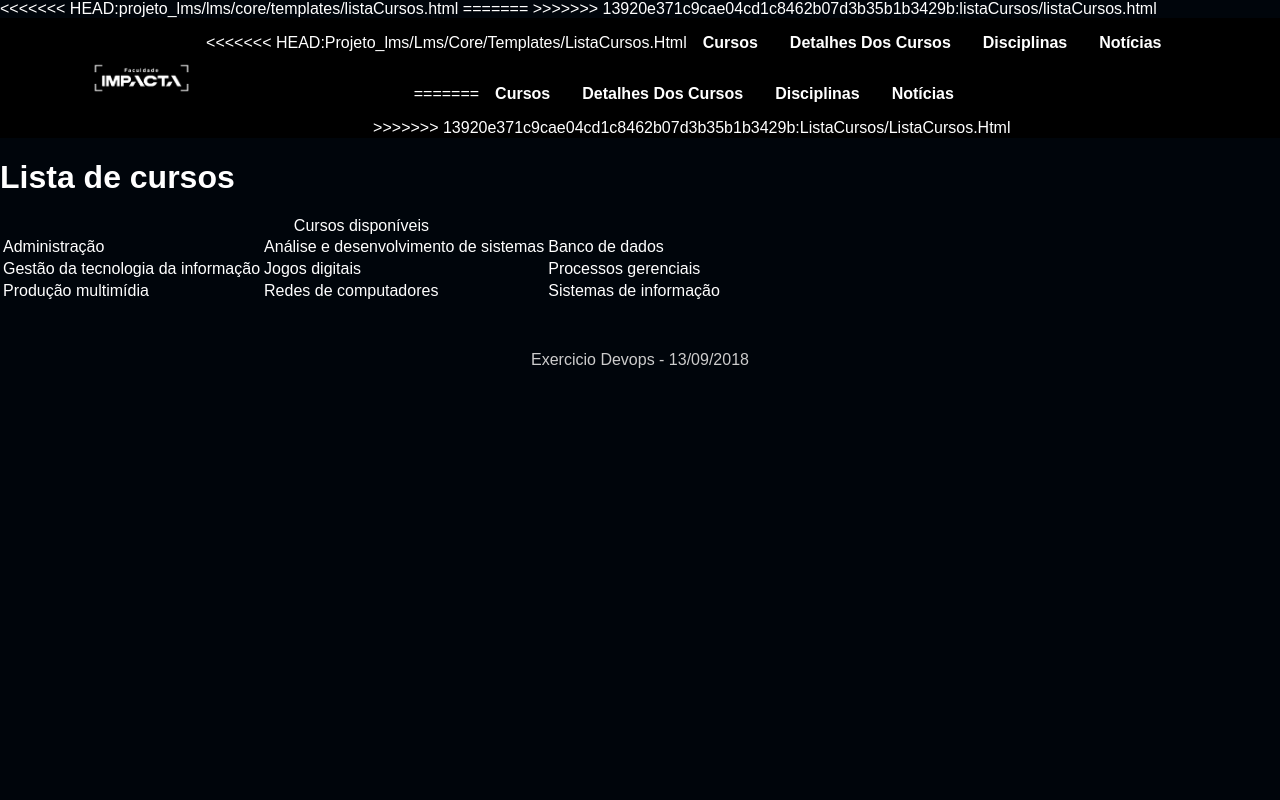
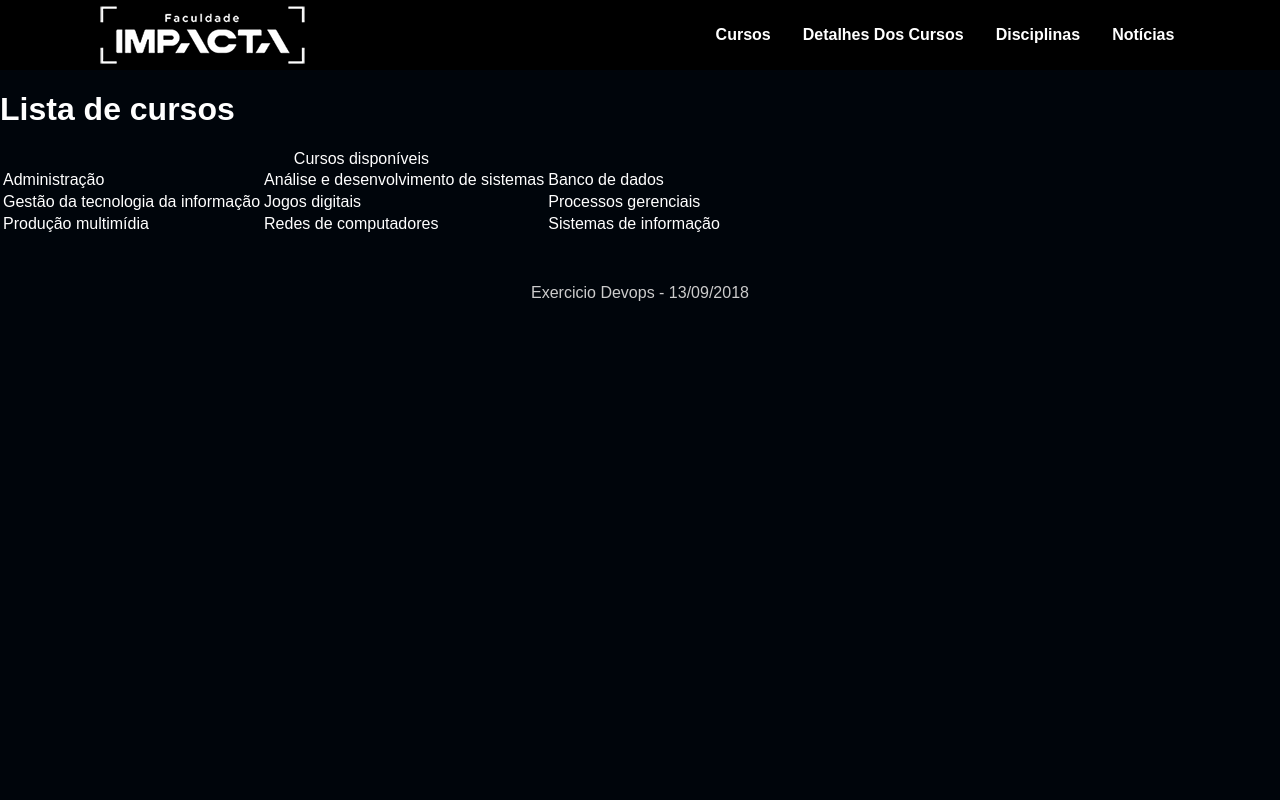
Before and after one commit to ph0980/Projeto-LMS, a Django app: page /listaCursos.html in a window 1280 px wide. Run offline with Django 3.2, Linux system fonts and the light colour scheme.

Commit message:
Update listaCursos.html

```diff
--- a/core/templates/listaCursos.html
+++ b/core/templates/listaCursos.html
@@ -6,11 +6,7 @@
     <meta http-equiv="X-UA-Compatible" content="ie=edge">
     <title>LISTA DE CURSOS</title>
     <!-- Css para resetar algumas propriedades diferentes da padrão by Kise -->
-<<<<<<< HEAD:projeto_lms/lms/core/templates/listaCursos.html
     <link rel="stylesheet" href="/static/estilo/normakise.css">
-=======
-    <link rel="stylesheet" href="static/css/normakise.css">
->>>>>>> 13920e371c9cae04cd1c8462b07d3b35b1b3429b:listaCursos/listaCursos.html
     <!-- Css de estilos padrões do projeto -->
     <link rel="stylesheet" type="text/css" href="/static/estilo/site.css">
     <link rel="stylesheet" href="/static/estilo/estilo.css">
@@ -24,17 +20,10 @@
             </h1>
             <nav class="topMenu">
                 <ul class="menu">
-<<<<<<< HEAD:projeto_lms/lms/core/templates/listaCursos.html
                     <li class="menuItem"><a href="{% url 'listaCursos' %}" class="menuLink">Cursos</a></li>
                     <li class="menuItem"><a href="{% url 'detalheCurso' %}" class="menuLink">Detalhes dos Cursos</a></li>
                     <li class="menuItem"><a href="{% url 'disciplina' %}" class="menuLink">Disciplinas</a></li>
                     <li class="menuItem"><a href="{% url 'noticias' %}" class="menuLink">Notícias</a></li>
-=======
-                    <li class="menuItem"><a href="listaCursos.html" class="menuLink">Cursos</a></li>
-                    <li class="menuItem"><a href="../detalheCurso/detalheCurso.html" class="menuLink">Detalhes dos Cursos</a></li>
-                    <li class="menuItem"><a href="../disciplina/disciplina.html" class="menuLink">Disciplinas</a></li>
-                    <li class="menuItem"><a href="../noticias/noticias.html" class="menuLink">Notícias</a></li>
->>>>>>> 13920e371c9cae04cd1c8462b07d3b35b1b3429b:listaCursos/listaCursos.html
                 </ul>
             </nav>
         </div>
```
